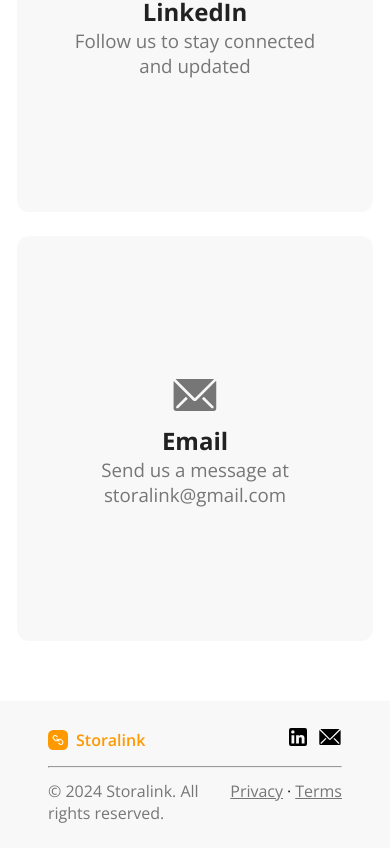
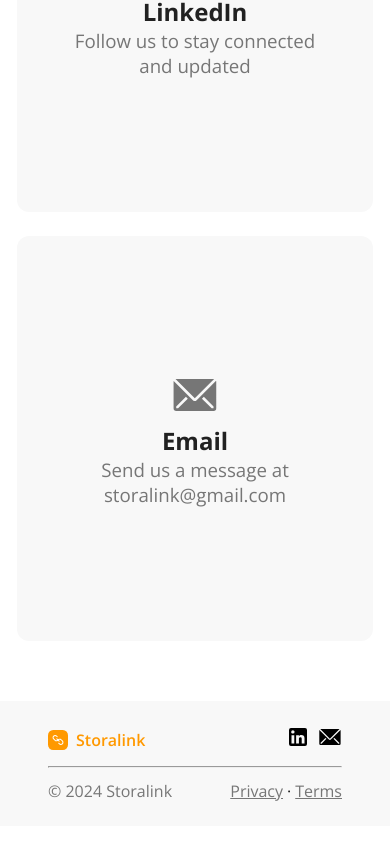
Before and after one commit to Yunzez/storalink-web, a React (Create React App) app in the folder storalink-web/: page /contact in a window 390 px wide. Shown: the part 479-1327 px from the top of the page. After the commit the page ends 1305 px from the top, so only its background shows below. Built offline with nearby package versions, Linux system fonts and the light colour scheme.

Commit message:
responsive fix

```diff
--- a/storalink-web/src/App.css
+++ b/storalink-web/src/App.css
@@ -356,8 +356,10 @@
   padding: 6px 32px;
   font-size: 20px;
   font-weight: var(--font-semi-bold);
-  border: 2px solid;
+  border: 2px solid var(--text-color);
   cursor: pointer;
+  color: var(--text-color);
+  display: none;
 }
 
 @media (min-width: 992px) {
@@ -380,4 +382,7 @@
     transition: all 0.4s ease;
     color: white;
   }
+  .coverButtonContainer button {
+    display: block;
+  }
 }
--- a/storalink-web/src/components/Footer.js
+++ b/storalink-web/src/components/Footer.js
@@ -21,7 +21,7 @@
         </div>
         <hr/>
         <div>
-            <p className="copyright">© 2024 Storalink. All rights reserved.</p>
+            <p className="copyright">© 2024 Storalink</p>
             <div className="legalSection">
                 <a href="./PrivacyPolicyForApp.html" target="_blank" className="footerLink"><p>Privacy</p></a>
                 <p className="dot">·</p>
```
